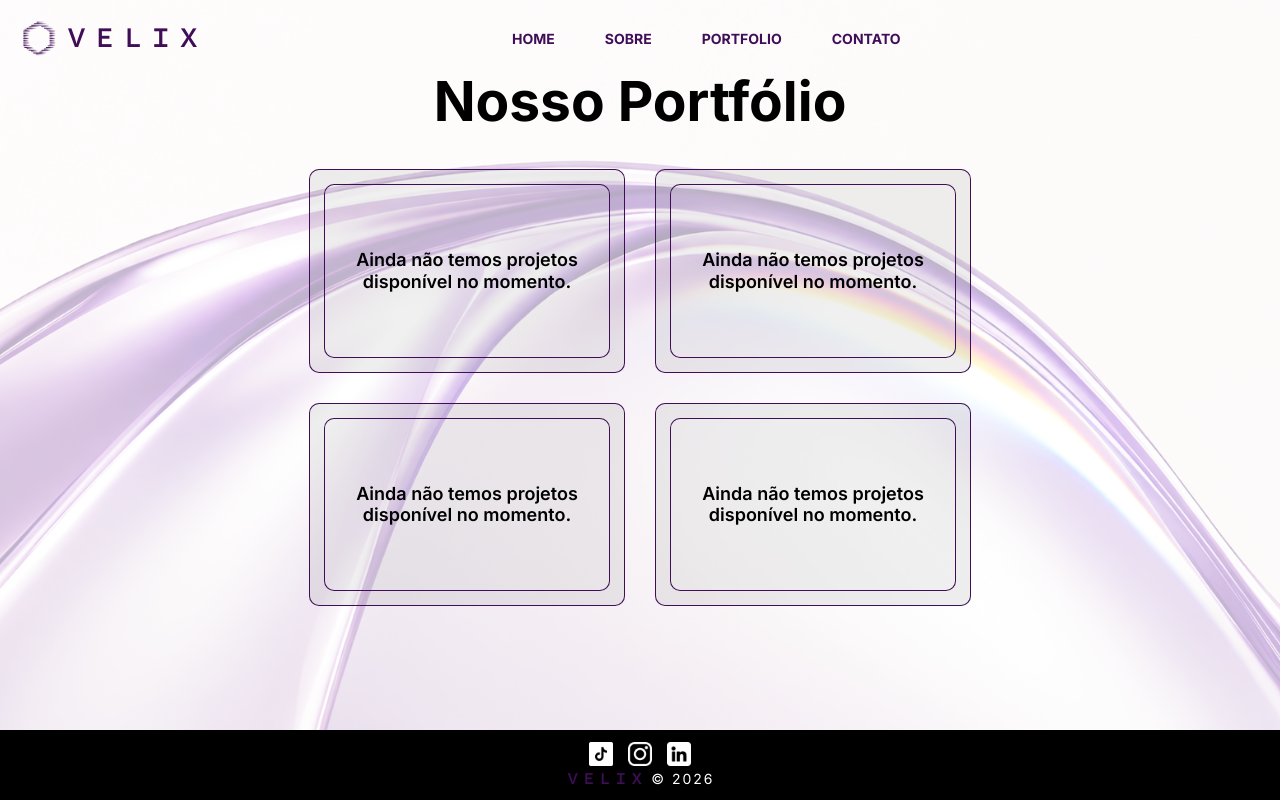
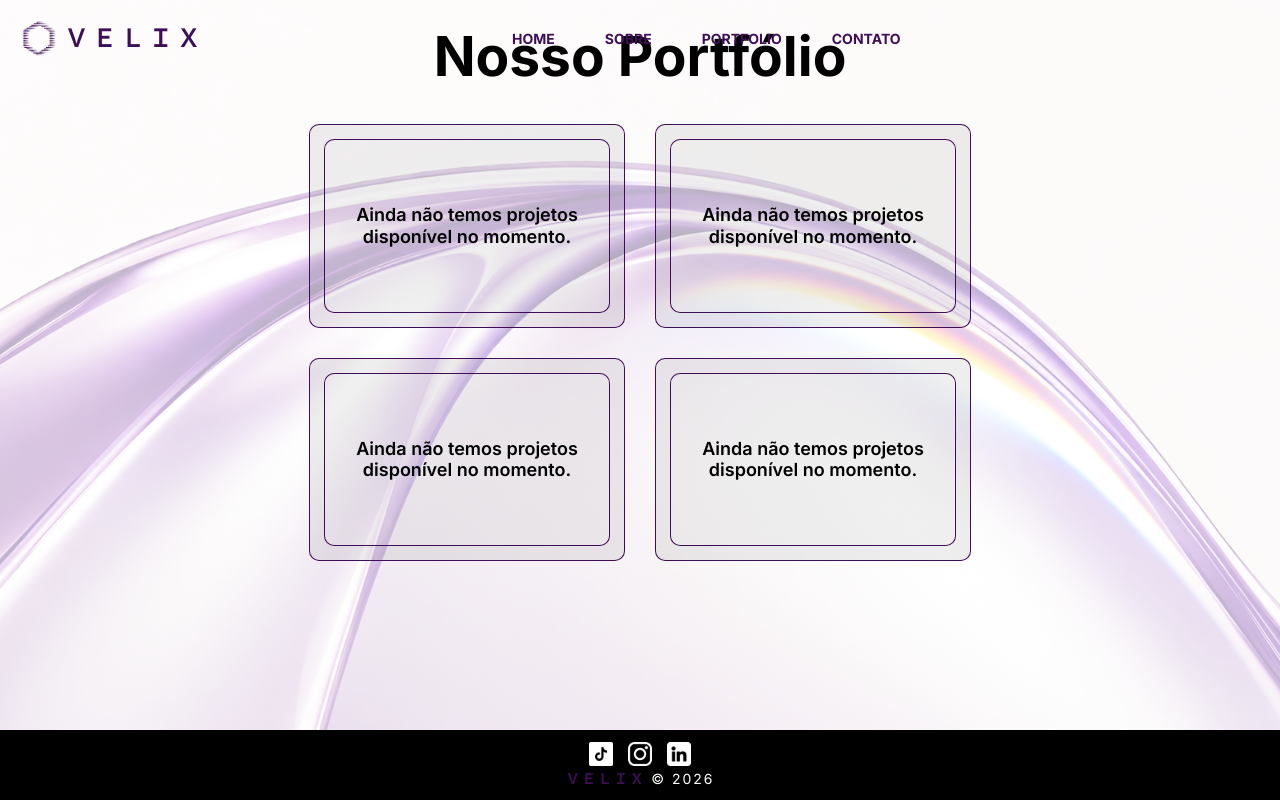
Before and after one commit to ThiagoDev23/VelixTech-WebSite, a React (Vite) app in the folder velix-site/: page /portfolio in a window 1280 px wide. Built offline with nearby package versions, Linux system fonts and the light colour scheme.

Commit message:
Raise Portfolio title above the background wave crest, matching reference

```diff
--- a/velix-site/src/pages/PortfolioPage.css
+++ b/velix-site/src/pages/PortfolioPage.css
@@ -13,7 +13,7 @@
   display: flex;
   flex-direction: column;
   justify-content: center;
-  padding: 40px 24px 90px;
+  padding: 10px 24px 150px;
 }
 
 .portfolio__bgwrap {
```
